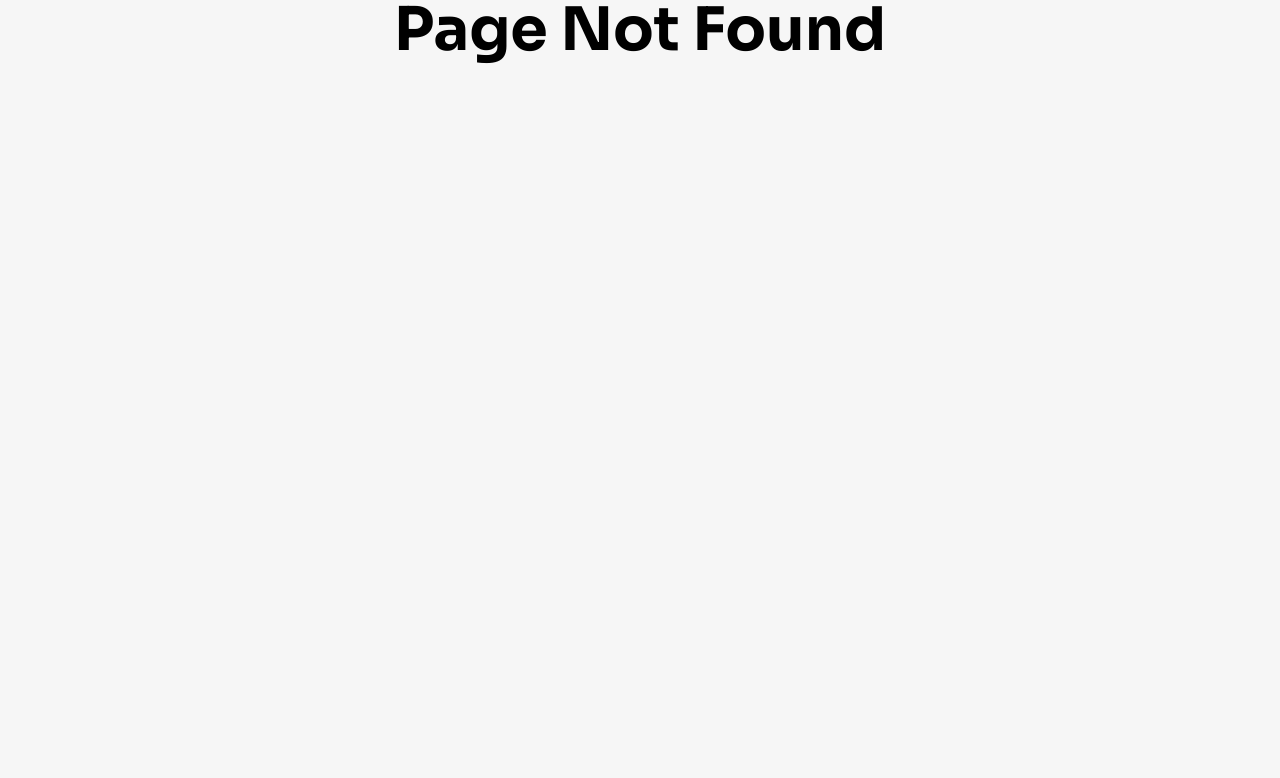
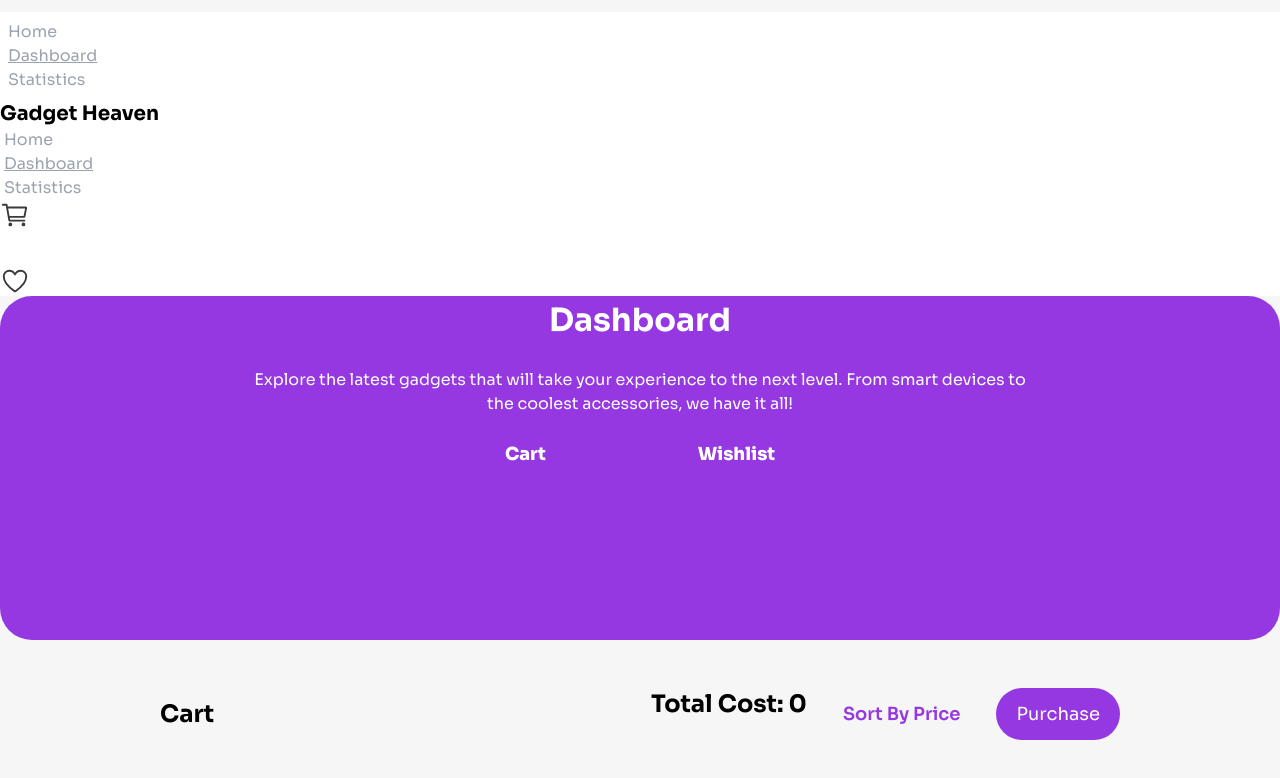
Before and after one commit to mohima-mimino11/gadget-heaven-react-router, a React (Vite) app: page /dashboard in a window 1280 px wide. Before the commit this address had no page. Shown: the top 778 px of the page. Built offline with nearby package versions, Linux system fonts and the light colour scheme.

Commit message:
cart and wishlist data store and data showing done

```diff
--- a/package.json
+++ b/package.json
@@ -17,7 +17,9 @@
     "react-icons": "^5.5.0",
     "react-router-dom": "^7.3.0",
     "react-simple-star-rating": "^5.1.7",
-    "sort-by": "^1.2.0"
+    "react-tabs": "^6.1.0",
+    "react-toastify": "^11.0.5",
+    "sort-by": "^0.0.2"
   },
   "devDependencies": {
     "@eslint/js": "^9.21.0",
--- /dev/null
+++ b/src/components/DashBoardProduct/DashBoardProduct.jsx
@@ -0,0 +1,22 @@
+
+
+const DashBoardProduct = ({product}) => {
+  const {product_title, description, price, product_image } = product;
+  return (
+    <div className="h-[188px] bg-white rounded-2xl mt-4">
+      <div className="p-8 flex gap-7">
+        <div>
+           <img src={product_image} alt="" className="w-[100px]" />
+        </div>
+        <div>
+          <h3 className="text-2xl font-semibold">{product_title}</h3>
+          <p className="text-lg text-gray-400">{description}</p>
+          <h4 className="text-xl font-semibold">Price: ${price}</h4>
+        </div>
+
+      </div>
+    </div>
+  );
+};
+
+export default DashBoardProduct;
--- /dev/null
+++ b/src/components/Dashboard/Dashboard.jsx
@@ -0,0 +1,76 @@
+import {  useState } from "react";
+import { useLoaderData } from "react-router-dom";
+import { getStoredCartList, getStoredWishList } from "../../utility/addToDB";
+import DashBoardProduct from "../DashBoardProduct/DashBoardProduct";
+
+
+const Dashboard = () => {
+  const allProducts = useLoaderData();
+  console.log(allProducts);
+  const [cart, setCart] = useState([]);
+  const [totalPrice, setTotalPrice] = useState(0)
+
+
+  const handleCartProducts = () =>{
+    const storedCartList = getStoredCartList();
+    const storedCartListInt = storedCartList.map(id => parseInt(id));
+    const cartProducts = allProducts.filter(product => storedCartListInt.includes(product.product_id));
+    // console.log(cartProducts);
+    setCart(cartProducts)
+    const priceTotal = cartProducts.map(product => product.price);
+    const priceTotalSum = priceTotal.reduce((a, b) => a + b)
+    // console.log(priceTotalSum);
+    setTotalPrice(priceTotalSum)
+
+
+  }
+
+  const handleWishlistProducts = () => {
+    const storedWishList = getStoredWishList();
+    const storedWishListInt = storedWishList.map(id => parseInt(id));
+    const wishListProducts = allProducts.filter(product => storedWishListInt.includes(product.product_id));
+    // console.log(wishListProducts);
+    setCart(wishListProducts)
+  }
+
+
+
+  return (
+    <div>
+      <div className="hero bg-[#9538E2] h-[344px] rounded-[32px] ">
+            <div className="hero-content  flex-col  text-center">
+              <div>
+                <h1 className="text-[32px] font-bold text-white">Dashboard</h1>
+                <p className="py-6 text-white text-base">
+                Explore the latest gadgets that will take your experience to the next level. From smart devices to <br /> the coolest accessories, we have it all!
+                </p>
+                <div className="flex justify-center gap-6">
+                  <button className="btn btn-outline px-16 rounded-[32px] text-lg font-extrabold text-white hover:text-[#9538E2] " onClick={handleCartProducts}>Cart</button>
+                  <button className="btn btn-outline px-16 rounded-[32px] text-lg font-extrabold text-white hover:text-[#9538E2]" onClick={handleWishlistProducts}>Wishlist</button>
+                </div>
+              </div>
+            </div>
+      </div>
+      <div className="mt-12 mx-[160px]">
+        <div className="flex justify-between items-center">
+          <div>
+            <h3 className="text-2xl font-bold">Cart</h3>
+          </div>
+          <div className="flex gap-4">
+            <h3 className="text-2xl font-bold">Total Cost: {totalPrice} </h3>
+            <button className="btn btn-outline btn-primary px-5 py-3 rounded-[32px] text-lg font-semibold text-[#9538E2] hover:text-white ">Sort By Price</button>
+            <button className="btn bg-[#9538E2] px-5 py-3 rounded-[32px] text-lg  text-white">Purchase</button>
+          </div>
+        </div>
+        <div className="flex-col items-center gap-6">
+            {
+              cart.map(product => <DashBoardProduct key={product.product_id} product={product}></DashBoardProduct>)
+            }
+        </div>
+
+      </div>
+    </div>
+  );
+};
+
+export default Dashboard;
--- a/src/components/Navbar/Navbar.jsx
+++ b/src/components/Navbar/Navbar.jsx
@@ -5,8 +5,8 @@ import { IoCartOutline , IoHeartOutline } from "react-icons/io5";
 const Navbar = () => {
   const links = <>
     <li><NavLink to="/">Home</NavLink></li>
-    <li><a>Parent</a></li>
-    <li><a>Item 3</a></li>
+    <li><NavLink to="/dashboard">Dashboard</NavLink></li>
+    <li><NavLink to="/statistics">Statistics</NavLink></li>
   </>
 
   return (
--- a/src/components/ProductDetails/ProductDetails.jsx
+++ b/src/components/ProductDetails/ProductDetails.jsx
@@ -1,6 +1,8 @@
 
 import { useLoaderData, useParams } from "react-router-dom";
 import { IoHeartOutline } from "react-icons/io5";
+import { createContext, useState } from "react";
+import { addToCartList, addToWishList } from "../../utility/addToDB";
 
 const ProductDetails = () => {
   // products data fetched
@@ -13,6 +15,31 @@ const ProductDetails = () => {
   // console.log(typeof product_id, id);
   const {product_id: currentId,product_title,product_image,  price, description, specifications, availability, rating} = product
 
+
+  const handleAddToCart = (id) =>{
+     /**
+       * 1. understand what to store or save: => product_id
+       * 2. where to store: database
+       * 3. array, list or collection
+       * 4. check: if product is already in the cart-list
+       * 5. if not, then add the product to cart-list
+       * 6. if yes, don't add anything
+       */
+    addToCartList(id)
+
+  }
+
+  const handleAddToWislist = (id) =>{
+     /**
+       * 1. understand what to store or save: => product_id
+       * 2. where to store: database
+       * 3. array, list or collection
+       * 4. check: if product is already in the wish-list
+       * 5. if not, then add the product to wish-list
+       * 6. if yes, don't add anything
+       */
+    addToWishList(id)
+  }
 
 
 
@@ -56,12 +83,17 @@ const ProductDetails = () => {
                               <div className="badge badge-ghost text-black ml-5">{rating}</div>
                       </div>
                       <div className="flex gap-5 mt-5">
-                      <button className="btn bg-[#9538E2] text-white text-lg font-bold rounded-[32px]">Add To Cart</button>
-                      <IoHeartOutline className="text-4xl"></IoHeartOutline>
+                        <button className="btn bg-[#9538E2] text-white text-lg font-bold rounded-[32px]"
+                        onClick={() => handleAddToCart(currentId)}
+                        >Add To Cart</button>
+                        <button onClick={() => handleAddToWislist(currentId)}><IoHeartOutline className="text-4xl"></IoHeartOutline></button>
                       </div>
 
               </div>
                 </div>
+
+
+
 
             </div>
         </div>
@@ -71,3 +103,9 @@ const ProductDetails = () => {
 };
 
 export default ProductDetails;
+
+/**
+ * 1. Create a context and export it
+ * 2.Add Provider for the context with a value, value can be anything
+ * 3.useContext() hook to access value in the context API
+ */
--- /dev/null
+++ b/src/components/Statistics/Statistics.jsx
@@ -0,0 +1,11 @@
+
+
+const Statistics = () => {
+  return (
+    <div>
+
+    </div>
+  );
+};
+
+export default Statistics;
--- a/src/main.jsx
+++ b/src/main.jsx
@@ -8,11 +8,10 @@ import {
 } from "react-router-dom"
 import Home from './components/Home/Home.jsx'
 import ErrorPage from './components/ErrorPage/ErrorPage.jsx'
-// import Laptops from './components/Laptops/Laptops.jsx'
-// import Phones from './components/Phones/Phones.jsx'
-// import SmartWatches from './components/Smart-Watches/SmartWatches.jsx'
 import ProductDetails from './components/ProductDetails/ProductDetails.jsx'
-
+import Dashboard from "./components/Dashboard/Dashboard.jsx";
+import Statistics from "./components/Statistics/Statistics.jsx";
+import { ToastContainer } from 'react-toastify';
 const router = createBrowserRouter([
   {
     path: "/",
@@ -45,6 +44,15 @@ const router = createBrowserRouter([
         path: "/productdetails/:product_id",
         element: <ProductDetails></ProductDetails>,
         loader: () => fetch('./products.json')
+      },
+      {
+        path: "/dashboard",
+        element: <Dashboard></Dashboard>,
+        loader: () => fetch("./products.json")
+      },
+      {
+        path: "/statistics",
+        element: <Statistics></Statistics>
       }
 
     ]
@@ -54,5 +62,6 @@ const router = createBrowserRouter([
 createRoot(document.getElementById('root')).render(
   <React.StrictMode>
     <RouterProvider router={router} />
+    <ToastContainer></ToastContainer>
   </React.StrictMode>
 )
--- /dev/null
+++ b/src/utility/addToDB.js
@@ -0,0 +1,48 @@
+import { toast } from "react-toastify";
+
+// To get data from localStorage of cart products
+const getStoredCartList = () =>{
+  const storedListStr = localStorage.getItem('cart-list');
+  if(storedListStr){
+    const storedList = JSON.parse(storedListStr);
+    return storedList;
+  }else{
+    return [];
+  }
+
+}
+// To add data in localStorage for cart products
+const addToCartList = (id) => {
+  const storedList = getStoredCartList();
+  if(storedList.includes(id)){
+    toast("Product Already Exists in Cart.")
+  }else{
+    storedList.push(id);
+    const storedListStr = JSON.stringify(storedList);
+    localStorage.setItem('cart-list', storedListStr)
+  }
+}
+// To get data from localStorage of wishlist products
+const getStoredWishList = () =>{
+  const storedWishListStr = localStorage.getItem('wish-list');
+  if(storedWishListStr){
+    const storedWishlist = JSON.parse(storedWishListStr);
+    return storedWishlist;
+  }else{
+    return [];
+  }
+}
+// To add data in localStorage for wishlist products
+const addToWishList = (id) =>{
+  const storedWishlist = getStoredWishList();
+  if(storedWishlist.includes(id)){
+    console.log(id, 'book already exists in wishlist');
+    toast("Product Already Exists in Wishlist.")
+  }else{
+    storedWishlist.push(id);
+    const storedWishListStr = JSON.stringify(storedWishlist);
+    localStorage.setItem('wish-list', storedWishListStr)
+  }
+}
+
+export {addToCartList, addToWishList, getStoredCartList, getStoredWishList}
```
Also changed, not shown: 2 other files (tests, documents, lock files or other folders). Lines whose indentation alone changed are shown as unchanged.
